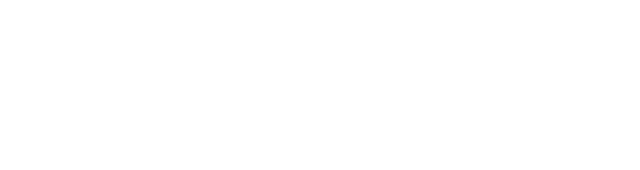
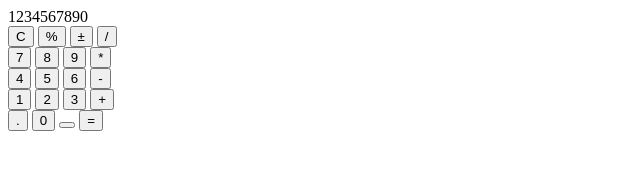
Before and after one commit to boeing-byte/calculator-TOP, a plain HTML site: page index.html in a window 1280 px wide. Shown: the whole page, without its empty margins (0-640 px from the left). Drawn offline with Linux system fonts and the light colour scheme.

Commit message:
Basic calculator setup with screen and keys

```diff
--- a/index.html
+++ b/index.html
@@ -8,6 +8,38 @@
     <link rel="stylesheet" href="styles.css">
 </head>
 <body>
-
+    <div class="container">
+        <div class="screen">1234567890</div>
+        <div class="row 1">
+            <button class="key">C</button>
+            <button class="key">%</button>
+            <button class="key">±</button>
+            <button class="key">/</button>
+        </div>
+        <div class="row 2">
+            <button class="key">7</button>
+            <button class="key">8</button>
+            <button class="key">9</button>
+            <button class="key">*</button>
+        </div>
+        <div class="row 3">
+            <button class="key">4</button>
+            <button class="key">5</button>
+            <button class="key">6</button>
+            <button class="key">-</button>
+        </div>
+        <div class="row 4">
+            <button class="key">1</button>
+            <button class="key">2</button>
+            <button class="key">3</button>
+            <button class="key">+</button>
+        </div>
+        <div class="row 5">
+            <button class="key">.</button>
+            <button class="key">0</button>
+            <button class="key"></button>
+            <button class="key">=</button>
+        </div>
+    </div>
 </body>
 </html>
```
